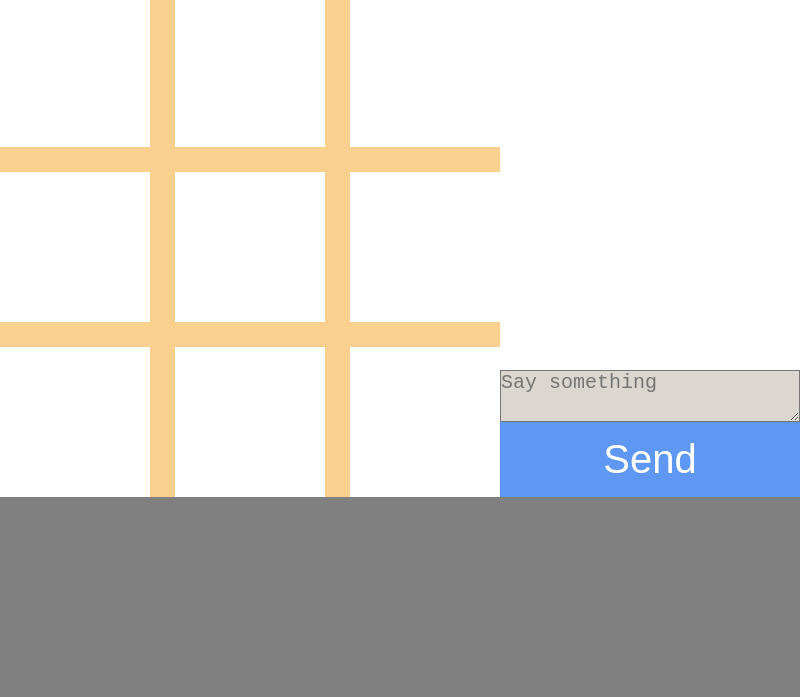
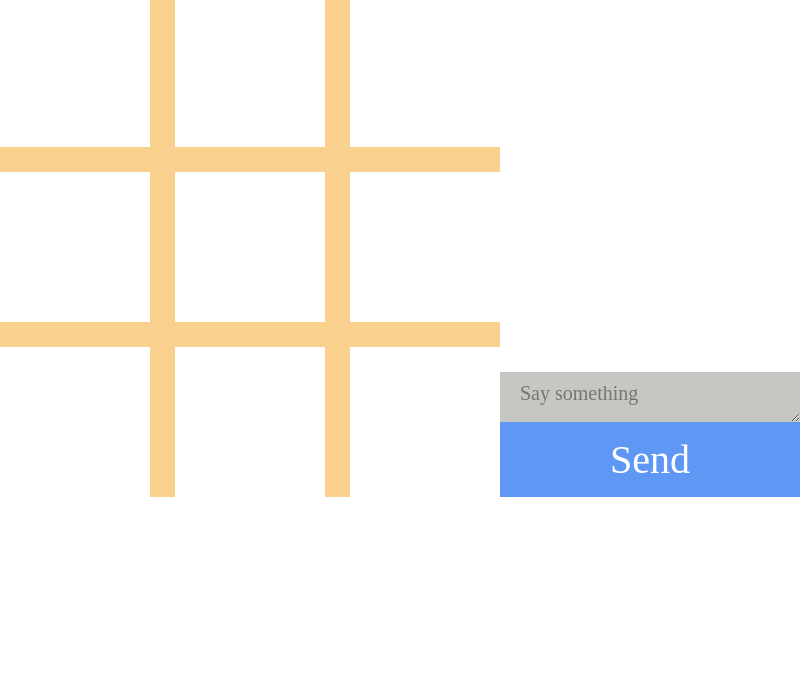
Before and after one commit to maxdevos49/ServerGame, an Electron app: page index.html in a window 800 px wide. Shown: the part 103-800 px from the top of the page. Drawn offline with nearby package versions, Linux system fonts and the light colour scheme; no server answers; a web font is replaced by a local one.

Commit message:
polished up the ui, fixed higligted boxes getting stuck on, and reset button is functional now but does not do anything yet, ready for game logic

```diff
--- a/index.css
+++ b/index.css
@@ -4,13 +4,8 @@ Max DeVos
 October 3, 2017
 */
 
-body,html {
-	background-color: grey;
-	margin: 0;
-	padding: 0;
-}
-
-canvas {
+*{
+	font-family: "Aldrich";
 	margin: 0;
 	padding: 0;
 }
@@ -19,28 +14,33 @@ canvas {
 	width: 300px;
 	height: 600px;
 	float: right;
-	margin: 0;
-	padding: 0;
 	background-color: white;
+
 }
 
-#chatHeader,h1{
+#chatHeader{
 	text-align: center;
 	height: 80px;
 	background-color: #5f98f4;
-	margin: 0;
-	padding: 10px 0 0 0;
 	color: white;
-	z-index: 2;
+	padding: 20px 0 0 0;
+}
+
+#filler{
+	height: 365px;
 }
 
 #chat{
-	height: 383px;
-	margin: 0;
-	padding: 0;
+	height: 375px;
 	overflow: scroll;
-	/*background-color: #dbd7d0;*/
-	z-index: 1;
+}
+
+.message{
+	padding: 0 20px 0 20px;
+}
+
+#player1{
+	background-color: #f2f1ed;
 }
 
 button{
@@ -52,12 +52,17 @@ button{
 	font-size: 40px;
 	color: white;
 }
+
+button:hover{
+	opacity: 0.8;
+}
+
 textarea{
 	display: block;
-	width: 298px;
-	height: 50px;
+	width: 260px;
+	height: 40px;
 	font-size: 20px;
-	margin: 0;
-	padding: 0;
-	background-color: #dbd7d0;
+	padding: 10px 20px 0 20px;
+	background-color: #c6c6c2;
+	border: none;
 }
--- a/index.html
+++ b/index.html
@@ -8,6 +8,7 @@ October 3, 2017
 <head>
 	<title>Project LedLight</title>
 	<link rel="stylesheet" type="text/css" href="./index.css">
+	<link href='https://fonts.googleapis.com/css?family=Aldrich' rel='stylesheet'>
 	<script type="text/javascript" src="./index.js"></script>
 	<script src="https://cdnjs.cloudflare.com/ajax/libs/socket.io/1.7.3/socket.io.js"></script>
 
@@ -19,9 +20,10 @@ October 3, 2017
 	<div class="chatWindow">
 		<div id="chatHeader">
 			<h1>Chat</h1>
+			<input id="handle" type="text" value="user">
 		</div>
 		<div id="chat">
-
+			<div id="filler"></div>
 		</div>
 		<div id="inputSection">
 			<textarea id="chatInput" placeholder="Say something"></textarea>
--- a/index.js
+++ b/index.js
@@ -17,13 +17,17 @@ function init(){
 	button = document.getElementById("sendButt");
 	message = document.getElementById("chatInput");
 	output = document.getElementById("chat");
+	handle = document.getElementById("handle");
 
-	//delete later
-	player1 = "player1";
 	player2 = "player2";
-	//probably keep this
-	p1Wins = 0;
-	p2Wins = 0;
+
+	turnIndicator1 = "<<<";
+	turnIndicator2 = "";
+	// playerTurn = "O";
+
+	// validTurn = "false";
+
+	resetButt = [375,10,100,40,"Reset"];
 
 	//initilize a bunch of varibles
 	markLoc = [];
@@ -35,7 +39,7 @@ function init(){
 		var gapx = 0;
 		for (var ii = 0; ii <= 2; ii++){//print row
 
-			markLoc[markNum] = [(ii * 150) + gapx,(i * 150) + gapy + 100,150,150,"grey","False",0,""];
+			markLoc[markNum] = [(ii * 150) + gapx,(i * 150) + gapy + 100,150,150,"#f2f1ed","False",0,""];
 			gapx += 25;
 			console.log(markLoc[markNum][6]);
 			markNum += 1;
@@ -56,12 +60,26 @@ function init(){
 			//(x0,y1,w2,h3)
 		for (var i = 0; i <= 8; i++){//increment row
 			if(x > markLoc[i][0] && x < (markLoc[i][0] + markLoc[i][2]) && y > markLoc[i][1] && y < (markLoc[i][1] + markLoc[i][3])){
-				markLoc[i][6] = 0.5;
+				markLoc[i][6] = 0.9;
 			}else{
 				markLoc[i][6] = 0;
 			}
+
+			if (x > resetButt[0] && x < (resetButt[0] + resetButt[2]) && y > resetButt[1] && y < (resetButt[1] + resetButt[3])){
+				resetButt[5] = 0.5;
+			}else{
+				resetButt[5] = 1;
+			}
 		}
 	});
+
+	canvasFrame.addEventListener('mouseleave', function(){
+
+		for (var i = 0; i <= 8; i++){//increment row
+			markLoc[i][6] = 0;
+		}
+
+	})
 
 	canvasFrame.addEventListener('mousedown', function(e){
 		x = e.clientX;
@@ -69,13 +87,21 @@ function init(){
 
 		for (var i = 0; i <= 8; i++){//increment row
 			if(x > markLoc[i][0] && x < (markLoc[i][0] + markLoc[i][2]) && y > markLoc[i][1] && y < (markLoc[i][1] + markLoc[i][3])){
+
 				socket.emit("click",{
 					markLocation: i
 				});
+
 			}
 		}
 
+		if (x > resetButt[0] && x < (resetButt[0] + resetButt[2]) && y > resetButt[1] && y < (resetButt[1] + resetButt[3])){
+			resetGame();
+		}
+
 	});
+
+
 
 	socket.on("clickReply", function(data){
 		console.log("reply made it");
@@ -84,10 +110,12 @@ function init(){
 
 	button.addEventListener('click', function(){
 
-		socket.emit("chatMessage",{
-			message: message.value,
-			sender: "player1"
-		});
+		if (message.value != ""){
+			socket.emit("chatMessage",{
+				message: message.value,
+				sender: handle.value
+			});
+		}
 
 		message.value = "";
 
@@ -95,11 +123,21 @@ function init(){
 
 	socket.on("chatMessage", function(data){
 
-		output.innerHTML += "<div><h3>"+data.sender+"</h3><p>"+data.message+"</p></div>"
+		if (data.sender == handle.value){
+			output.innerHTML += "<div class='message' id='player1'><h3>"+data.sender+"</h3><p>"+data.message+"</p></div>"
+		}else{
+			output.innerHTML += "<div class='message' id='player2'><h3>"+data.sender+"</h3><p>"+data.message+"</p></div>"
+		}
+
+
 		output.scrollTop = output.scrollHeight;
 	});
 
 	setInterval(updateLoop, 1000/60);
+
+}
+
+function resetGame(){
 
 }
 
@@ -114,32 +152,26 @@ function updateLoop(){
 	canvas.fillRect(0,0,500,100);
 
 	canvas.fillStyle = "white";
-	canvas.font = "30px Arial";
-	canvas.fillText("Tic Tac Toe", 175,30)
+	canvas.font = "55px Aldrich";
+	canvas.fillText("Tic Tac Toe", 30,50)
 
-	canvas.font = "20px Arial";
-	canvas.fillText("X: " + player1 + " Wins: " + p1Wins + "   <<<<", 10, 60);
+	canvas.font = "20px Aldrich";
+	canvas.fillText("X: " + handle.value + "  " + turnIndicator1, 30, 85);
 
-	canvas.fillText("O: " + player2 + " Wins: " + p2Wins, 10, 85);
+	canvas.fillText("O: " + player2 + "  " + turnIndicator2, 200, 85);
 
-	canvas.font = "15px Arial";
-	canvas.fillText("Hostcode: " + Hostcode, 275, 85);
+	canvas.save();
+	canvas.globalAlpha = resetButt[5];
+	canvas.fillStyle = "red";
+	canvas.fillRect(resetButt[0],resetButt[1],resetButt[2],resetButt[3]);
 
-	canvas.fillStyle = "red";
-	canvas.fillRect(375,10,100,40);
-
-	canvas.font = "30px Arial";
+	canvas.font = "30px Aldrich";
 	canvas.fillStyle = "white";
-	canvas.fillText("Reset",385,40);
+	canvas.fillText(resetButt[4],resetButt[0] + 5,resetButt[1] + 30);
+	canvas.restore();
 
 	//tic tac toe bar grid
 	var rect = [25,500];
-
-	//150,025,150,025,150
-	//025,025,025,025,025
-	//150,025,150,025,150
-	//025,025,025,025,025
-	//150,025,150,025,150
 
 	//letter squares
 	for (var i = 0; i <= 8; i++){//increment row
@@ -148,9 +180,9 @@ function updateLoop(){
 		canvas.globalAlpha = markLoc[i][6];
 		canvas.fillRect(markLoc[i][0],markLoc[i][1],markLoc[i][2],markLoc[i][3]);
 		canvas.restore();
-		canvas.font = "100px Arial";
+		canvas.font = "100px Aldrich";
 		canvas.fillStyle = "black";
-		canvas.fillText(markLoc[i][7],markLoc[i][0] + 50, markLoc[i][1] + 100);
+		canvas.fillText(markLoc[i][7],markLoc[i][0] + 39, markLoc[i][1] + 110);
 	}
 
 	for (var i = 0; i <= 3; i++){
--- a/main.js
+++ b/main.js
@@ -17,6 +17,6 @@ app.on('ready', function() {
 	//fill it with content
 	win.loadURL(`http://localhost:8000`);
 	win.loadURL(`file://${__dirname}/index.html`);
-	//win.webContents.openDevTools();
+	//win.webContents.openDevTols();
 
 });
```
